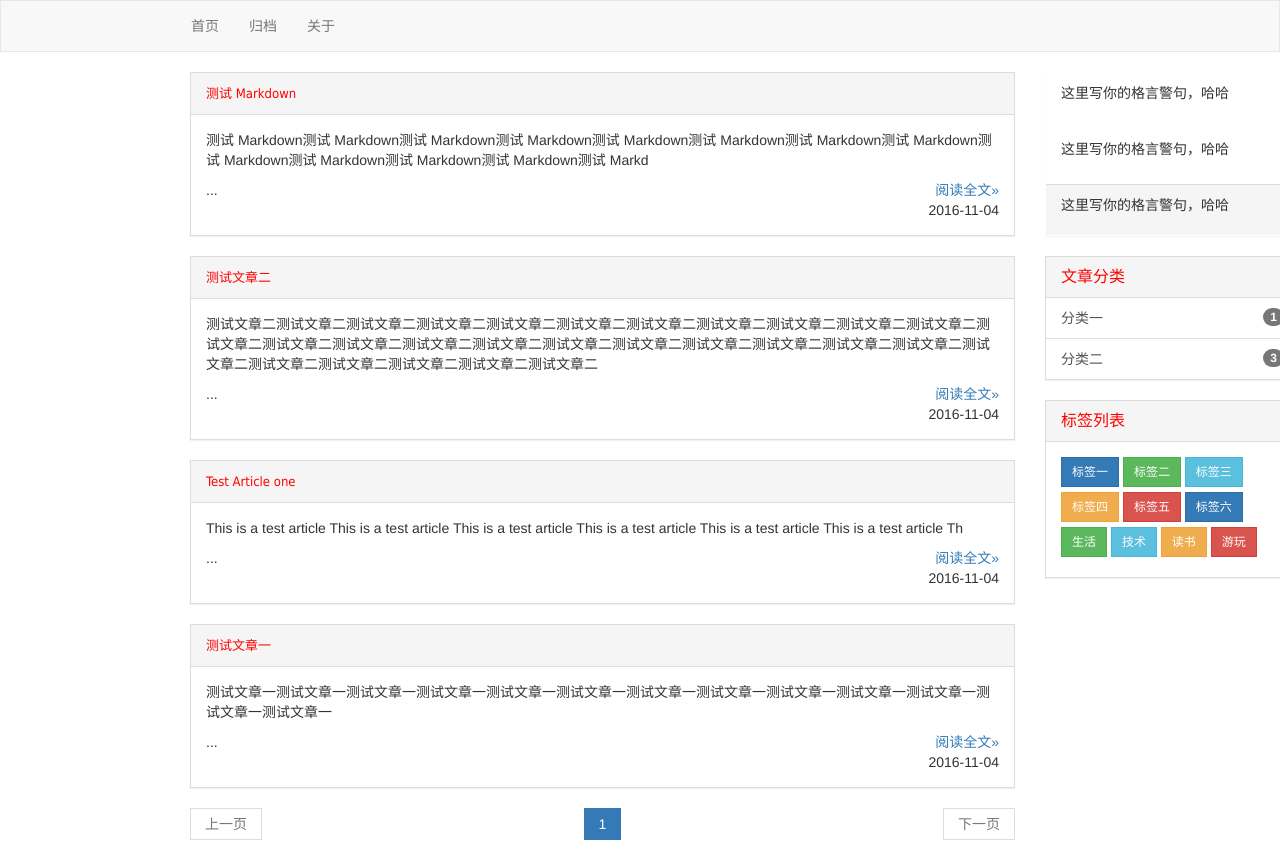
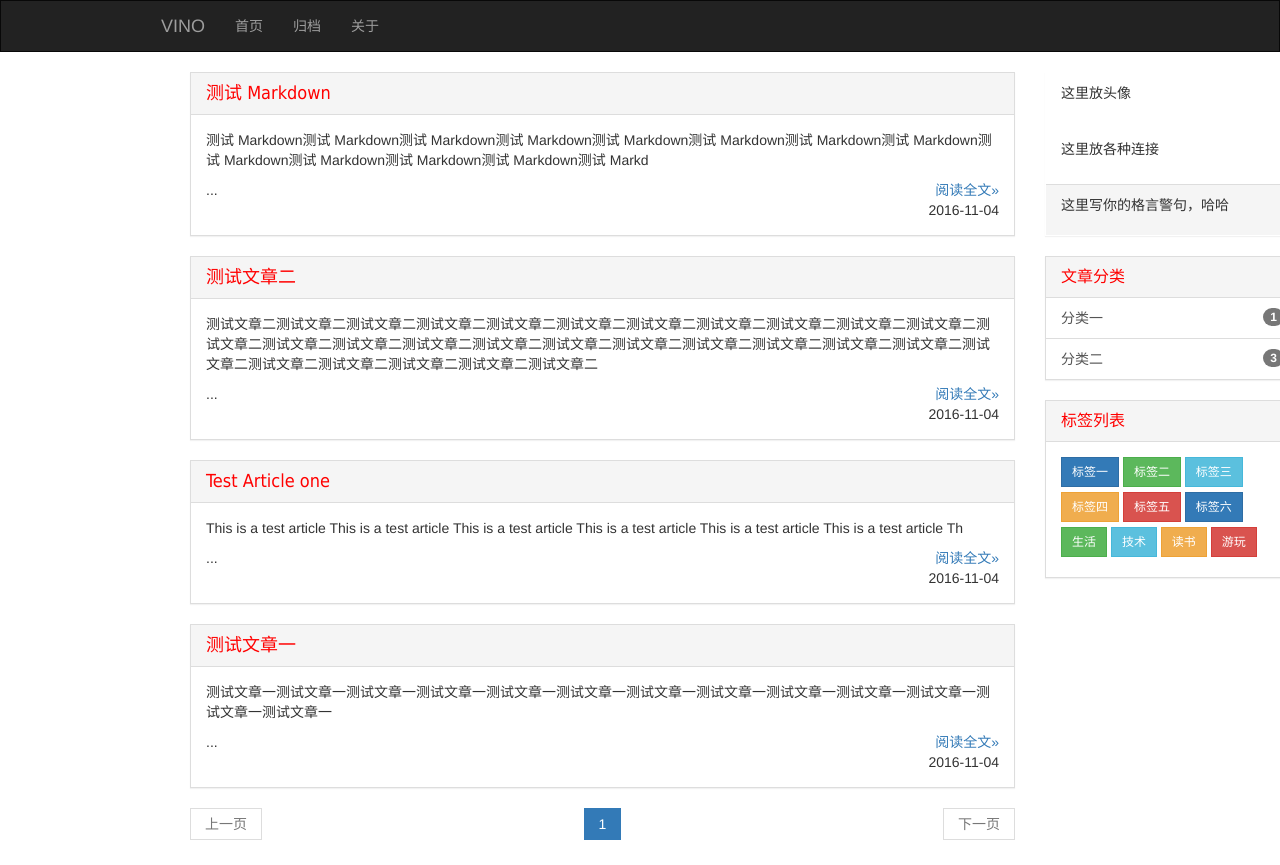
Before and after one commit to wuchangfeng/vino-django-blog, a Django app: page /blog/ in a window 1280 px wide; the page is wider, and only the part inside the window is pictured. Run offline with Django 3.2, Linux system fonts and the light colour scheme; data comes from the database, SQL or seed files in the repository; both versions use the stored data as it was after the commit; some libraries are stand-ins or nearby versions.

Commit message:
nav is ok

```diff
--- a/blog/static/blog/css/blog.css
+++ b/blog/static/blog/css/blog.css
@@ -51,7 +51,7 @@ word-wrap: break-word;
     color: red;
 }
 .panel-title>a.category{
-    color: red;
+    color: black;
 }
 .panel-title>a.category:hover{
     opacity: 0.8;
@@ -62,7 +62,7 @@ word-wrap: break-word;
 
 
 .article-title{
-    font-size: small;
+    font-size: large;
     font-family: Microsoft YaHei,'宋体' , Tahoma, Helvetica, Arial, sans-serif;
 }
 .article-icon{
--- a/blog/templates/blog/base.html
+++ b/blog/templates/blog/base.html
@@ -23,8 +23,11 @@
 <body>
 <header id="header">
     <div>
-        <nav id="nav" class="navbar navbar-default">
+        <nav id="nav" class="navbar navbar-inverse" role="navigation">
             <div class="container-fluid">
+                <div class="navbar-header">
+                    <a class="navbar-brand" href="#">VINO</a>
+                </div>
                 <div class="navbar-header">
                     <button type="button" class="navbar-toggle collapsed" data-toggle="collapse"
                             data-target="#bs-example-navbar-collapse-1" aria-expanded="false">
@@ -35,7 +38,7 @@
                     </button>
 
                 </div>
-                <!-- 导航栏设置-->
+
                 <div class="collapse navbar-collapse" id="bs-example-navbar-collapse-1">
                     <ul class="nav navbar-nav">
                         <li><a href="/blog">首页</a></li>
@@ -50,6 +53,7 @@
 
 
 <!--替换模块-->
+
 {% block container %}
 {% endblock %}
 
--- a/blog/templates/blog/tools.html
+++ b/blog/templates/blog/tools.html
@@ -1,10 +1,10 @@
 <div class="panel panel-pithy author">
     <div class="panel-heading avastar">
         <!--<img src="{{site.author.avatar}}" alt="{{site.author.name}}"/>-->
-        <p>这里写你的格言警句，哈哈</p>
+        <p>这里放头像</p>
     </div>
     <div class="panel-body">
-       <p>这里写你的格言警句，哈哈</p>
+       <p>这里放各种连接</p>
     </div>
     <div class="panel-footer social">
         <p>这里写你的格言警句，哈哈</p>
```
Also changed, not shown: mysite/settings.py (+0 -12 lines), mysite.sqlite3.
